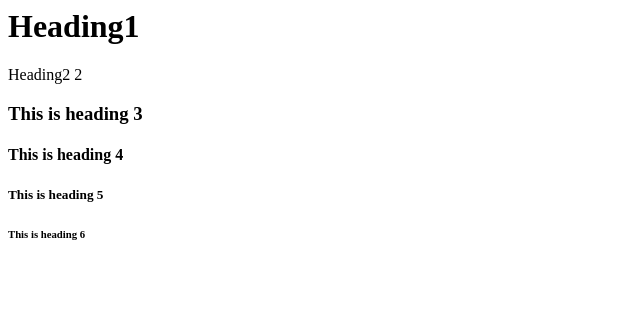
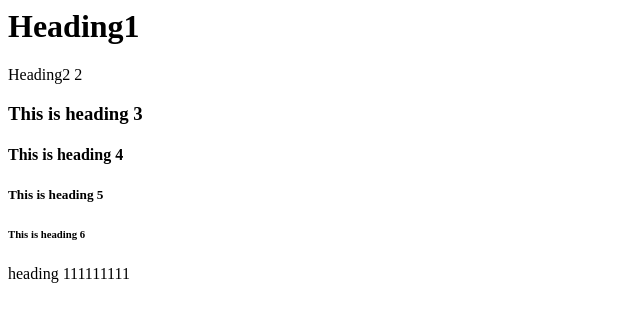
Before and after one commit to Phani9704/Pipeline-9704, a plain HTML site: page index4.html in a window 1280 px wide. Shown: the whole page, without its empty margins (0-640 px from the left). Drawn offline with Linux system fonts and the light colour scheme.

Commit message:
Update index4.html

```diff
--- a/index4.html
+++ b/index4.html
@@ -7,5 +7,6 @@
 <h4>This is heading 4</h4>
 <h5>This is heading 5</h5>
 <h6>This is heading 6</h6>
+  <h7> heading 111111111 </h7>
 
 </body>
```
